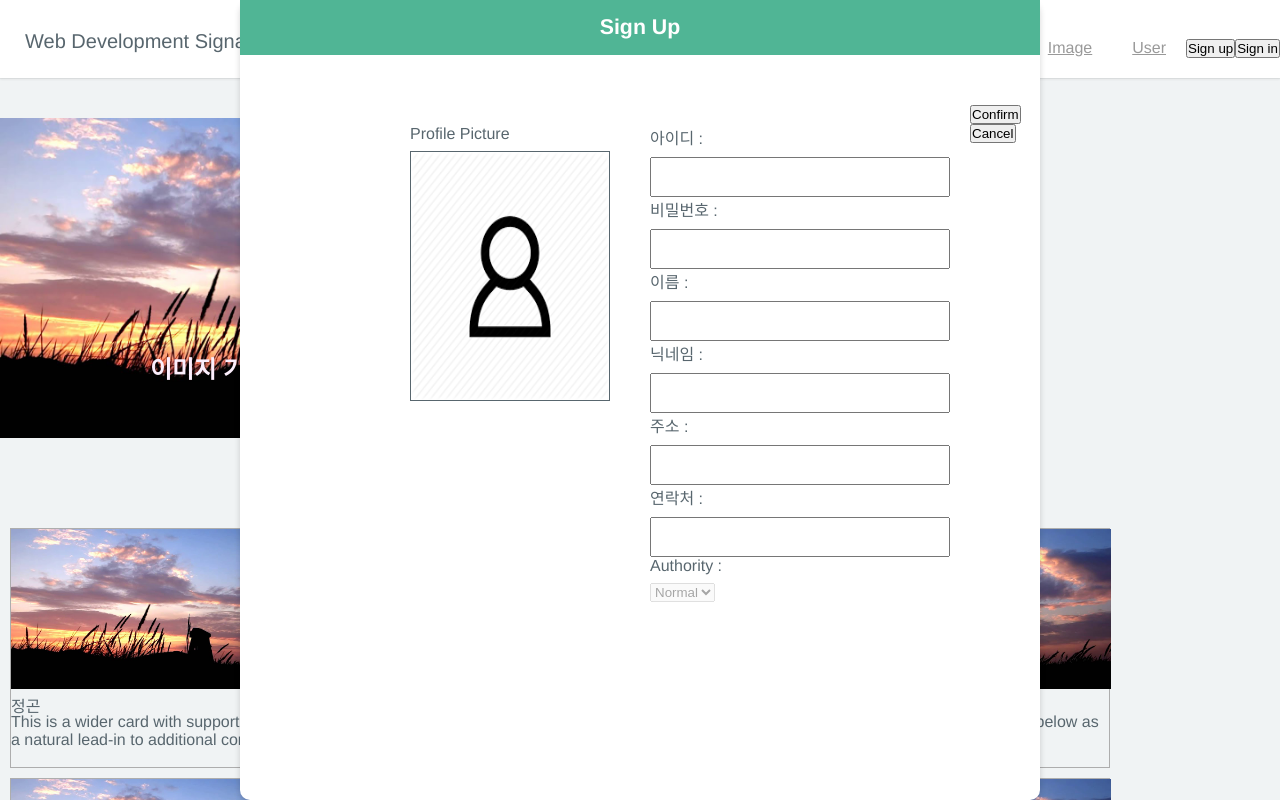
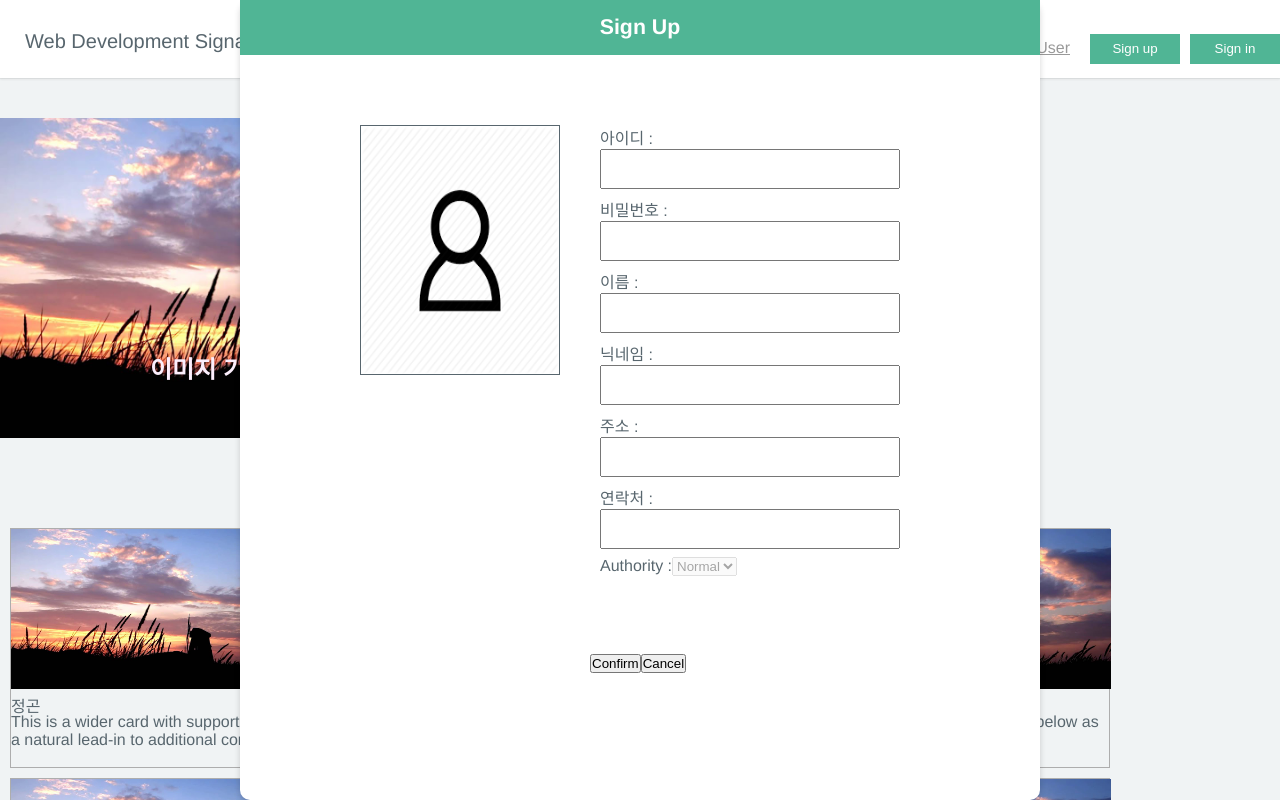
Before and after one commit to haydenbang/wds-client, a React (Create React App) app: page /main in a window 1280 px wide. Both pictures are taken after a click on the button "Sign up". Shown: the top 800 px of the page. Built offline with nearby package versions, Linux system fonts and the light colour scheme.

Commit message:
[SPRINT2][youngeun]eslint 수정 및 header 버튼 css 수정

```diff
--- a/src/pages/users/UserModal.css
+++ b/src/pages/users/UserModal.css
@@ -24,9 +24,10 @@ p.wds-userModal__title_text {
 }
 
 .wds-userModal__content {
+  display: flex;
   margin-top: 50px;
-  margin-left: 150px;
-  margin-right: 70px;
+  margin-left: 100px;
+  margin-right: 100px;
   margin-bottom: 50px;
 }
 
--- a/src/pages/users/UserModal.js
+++ b/src/pages/users/UserModal.js
@@ -1,24 +1,40 @@
-import React, { Component } from 'react';
-import { FaEdit } from 'react-icons/fa';
-import { connect } from 'react-redux';
-import './UserModal.css';
-import PropTypes from 'prop-types';
-import { createUser } from '../../actions';
+import React, { Component } from "react";
+import { FaEdit } from "react-icons/fa";
+import { connect } from "react-redux";
+import "./UserModal.css";
+import PropTypes from "prop-types";
+import { createUser } from "../../redux/actions";
 
-const authorityValue = ['Owner', 'Admin', 'Normal'];
+const authorityValue = ["Owner", "Admin", "Normal"];
 class UserModal extends Component {
   constructor(props) {
     super(props);
     this.state = {
       showDefaultPreview: true,
-      defaultImg: '/images/default_profile.png',
-      imagePreviewUrl: '',
+      defaultImg: "/images/default_profile.png",
+      imagePreviewUrl: ""
     };
   }
 
-  handleSubmit = () => {
-    // handleCloseSignupModal();
+  // handleSubmit = () => {
+  //   // handleCloseSignupModal();
+  //   const { id, pass, name, nickname, address, tel, imgFile } = this.state;
+  //   const user = {
+  //     id,
+  //     pass,
+  //     name,
+  //     nickname,
+  //     address,
+  //     tel,
+  //     photo: imgFile,
+  //   };
+  //   createUser(user);
+  // };
+
+  handleClickConfirm = () => {
+    console.log("click");
     const { id, pass, name, nickname, address, tel, imgFile } = this.state;
+    const { createUserConnect } = this.props;
     const user = {
       id,
       pass,
@@ -26,24 +42,11 @@ class UserModal extends Component {
       nickname,
       address,
       tel,
-      photo: imgFile,
-    };
-    createUser(user);
+      photo: imgFile
     };
 
-  // handleClickConfirm = () => {
-  //   // handleCloseSignupModal();
-  //   const user = {
-  //     id: this.state.id,
-  //     pass: this.state.pass,
-  //     name: this.state.name,
-  //     nickname: this.state.nickname,
-  //     address: this.state.address,
-  //     tel: this.state.tel,
-  //     photo: this.state.imgFile,
-  //   };
-  //   createUser(user);
-  // };
+    createUserConnect(user);
+  };
 
   handleClickCancel = () => {
     const { handleCloseSignupModal } = this.props;
@@ -54,7 +57,7 @@ class UserModal extends Component {
     this.fileElement.click();
   };
 
-  handleImageChange = (e) => {
+  handleImageChange = e => {
     e.preventDefault();
 
     const reader = new FileReader();
@@ -64,7 +67,7 @@ class UserModal extends Component {
       this.setState({
         imgFile,
         imagePreviewUrl: reader.result,
-        showDefaultPreview: false,
+        showDefaultPreview: false
       });
     };
 
@@ -75,37 +78,37 @@ class UserModal extends Component {
 
   handleIdChange = ({ target: { value } }) => {
     this.setState({
-      id: value,
+      id: value
     });
   };
 
   handlePassChange = ({ target: { value } }) => {
     this.setState({
-      pass: value,
+      pass: value
     });
   };
 
   handleNameChange = ({ target: { value } }) => {
     this.setState({
-      name: value,
+      name: value
     });
   };
 
   handleNicknameChange = ({ target: { value } }) => {
     this.setState({
-      nickname: value,
+      nickname: value
     });
   };
 
   handleAddressChange = ({ target: { value } }) => {
     this.setState({
-      address: value,
+      address: value
     });
   };
 
   handlePhoneChange = ({ target: { value } }) => {
     this.setState({
-      tel: value,
+      tel: value
     });
   };
 
@@ -115,7 +118,7 @@ class UserModal extends Component {
   //   });
   // };
 
-  handleEditImgKeyDown = (e) => {
+  handleEditImgKeyDown = e => {
     // keycode 69 : e
     if (e.keyCode() === 69) {
       this.handleImageChange(e);
@@ -136,10 +139,11 @@ class UserModal extends Component {
       handleAddressChange,
       handlePhoneChange,
       handleEditImgKeyDown,
+      handleClickConfirm
       // handleAuthorityChange,
-      handleSubmit,
+      // handleSubmit,
     } = this;
-    const modalTitle = isSignUp ? 'Sign Up' : 'User Detail';
+    const modalTitle = isSignUp ? "Sign Up" : "User Detail";
 
     // const showImage = () => {
     //   {showDefaultPreview ? (
@@ -158,15 +162,13 @@ class UserModal extends Component {
       <>
         {isOpen ? (
           <div className="wds-userModal__Modal">
-            <form onSubmit={handleSubmit}>
+            {/* <form onSubmit={handleSubmit}> */}
+            <form>
               <div className="wds-userModal__title">
                 <p className="wds-userModal__title_text">{modalTitle}</p>
               </div>
               <div className="wds-userModal__content">
                 <div className="wds-userModal__profile">
-                  <label htmlFor="img" className="wds-userModal">
-                    Profile Picture
-                  </label>
                   <div className="wds-userModal__picture_area">
                     {showDefaultPreview ? (
                       <img
@@ -193,7 +195,7 @@ class UserModal extends Component {
                         type="file"
                         id="file"
                         name="file"
-                        ref={(input) => {
+                        ref={input => {
                           this.fileElement = input;
                         }}
                         onChange={handleImageChange}
@@ -205,7 +207,6 @@ class UserModal extends Component {
                 <div className="wds-userModal__inputs">
                   <label htmlFor="id" className="wds-userModal">
                     아이디 :
-                  </label>
                     <input
                       className="wds-userModal"
                       type="text"
@@ -213,10 +214,10 @@ class UserModal extends Component {
                       name="id"
                       onChange={handleIdChange}
                     />
+                  </label>
 
                   <label htmlFor="password" className="wds-userModal">
                     비밀번호 :
-                  </label>
                     <input
                       className="wds-userModal"
                       type="text"
@@ -224,10 +225,10 @@ class UserModal extends Component {
                       name="password"
                       onChange={handlePassChange}
                     />
+                  </label>
 
                   <label htmlFor="name" className="wds-userModal">
                     이름 :
-                  </label>
                     <input
                       className="wds-userModal"
                       type="text"
@@ -235,10 +236,10 @@ class UserModal extends Component {
                       name="user_name"
                       onChange={handleNameChange}
                     />
+                  </label>
 
                   <label htmlFor="nickname" className="wds-userModal">
                     닉네임 :
-                  </label>
                     <input
                       className="wds-userModal"
                       type="text"
@@ -246,10 +247,10 @@ class UserModal extends Component {
                       name="nickname"
                       onChange={handleNicknameChange}
                     />
+                  </label>
 
                   <label htmlFor="address" className="wds-userModal">
                     주소 :
-                  </label>
                     <input
                       className="wds-userModal"
                       type="text"
@@ -257,10 +258,10 @@ class UserModal extends Component {
                       name="address"
                       onChange={handleAddressChange}
                     />
+                  </label>
 
                   <label htmlFor="phone" className="wds-userModal">
                     연락처 :
-                  </label>
                     <input
                       className="wds-userModal"
                       type="text"
@@ -268,26 +269,28 @@ class UserModal extends Component {
                       name="phone"
                       onChange={handlePhoneChange}
                     />
+                  </label>
 
                   <label htmlFor="authority" className="wds-userModal">
                     Authority :
-                  </label>
                     {/* <select disabled onChange={handleAuthorityChange}> */}
                     <select disabled id="authority">
-                    {authorityValue.map((data) => (
-                      <option value={data} selected={data === 'Normal'}>
+                      {authorityValue.map(data => (
+                        <option value={data} selected={data === "Normal"}>
                           {data}
                         </option>
                       ))}
                     </select>
+                  </label>
                 </div>
               </div>
               <div className="wds-userModal__button-wrap">
-                <button type="submit"> Confirm </button>
+                <button type="button" onClick={handleClickConfirm}>
+                  Confirm
+                </button>
                 <button type="button" onClick={handleClickCancel}>
-                  {' '}
-                  Cancel
-                  {' '}
+                  {" "}
+                  Cancel{" "}
                 </button>
               </div>
             </form>
@@ -302,8 +305,7 @@ UserModal.propTypes = {
   handleCloseSignupModal: PropTypes.oneOfType([PropTypes.func]).isRequired,
   isOpen: PropTypes.oneOfType([PropTypes.bool]).isRequired,
   isSignUp: PropTypes.oneOfType([PropTypes.bool]).isRequired,
+  createUserConnect: PropTypes.oneOfType([PropTypes.func]).isRequired
 };
 
-const mapStateToProps = (state) => state.user;
-
-export default connect(mapStateToProps, { createUser })(UserModal);
+export default connect(null, { createUserConnect: createUser })(UserModal);
--- a/src/shared/main/MainHeader.css
+++ b/src/shared/main/MainHeader.css
@@ -23,9 +23,26 @@
   list-style: none;
   line-height: 60px;
   padding: 0 20px;
-    color: rgba(0,0,0,0.4);
+  color: rgba(0, 0, 0, 0.4);
 }
 
 .wds-header-link-btn:hover {
-    color: rgba(0,0,0,0.8);
+  color: rgba(0, 0, 0, 0.8);
 }
+
+.wds-header-signup-btn {
+  width: 90px;
+  height: 30px;
+  background: #50b595;
+  color: white;
+  border: 0px;
+}
+
+.wds-header-signin-btn {
+  width: 90px;
+  height: 30px;
+  background: #50b595;
+  color: white;
+  border: 0px;
+  margin-left: 10px;
+}
--- a/src/shared/main/MainHeader.js
+++ b/src/shared/main/MainHeader.js
@@ -1,16 +1,16 @@
-import React, { Component } from 'react';
-import { Link } from 'react-router-dom';
-import PropTypes from 'prop-types';
-import UserModal from '../../pages/users/UserModal';
+import React, { Component } from "react";
+import { Link } from "react-router-dom";
+import PropTypes from "prop-types";
+import UserModal from "../../pages/users/UserModal";
 
-import './MainHeader.css';
+import "./MainHeader.css";
 
 class MainHeader extends Component {
   constructor(props) {
     super(props);
 
     this.state = {
-      title: 'Web Development Signature',
+      title: "Web Development Signature"
     };
   }
 
@@ -40,10 +40,16 @@ class MainHeader extends Component {
           <Link className="wds-header-link-btn" to="/user">
             User
           </Link>
-          <button type="button" onClick={handleClickSignUp}>
+          <button
+            type="button"
+            onClick={handleClickSignUp}
+            className="wds-header-signup-btn"
+          >
             Sign up
           </button>
-          <button type="button">Sign in</button>
+          <button type="button" className="wds-header-signin-btn">
+            Sign in
+          </button>
         </div>
         <UserModal
           isOpen={signUpModalStatus}
@@ -58,6 +64,6 @@ class MainHeader extends Component {
 MainHeader.propTypes = {
   handleOpenSignupModal: PropTypes.oneOfType([PropTypes.func]).isRequired,
   handleCloseSignupModal: PropTypes.oneOfType([PropTypes.func]).isRequired,
-  signUpModalStatus: PropTypes.oneOfType([PropTypes.bool]).isRequired,
+  signUpModalStatus: PropTypes.oneOfType([PropTypes.bool]).isRequired
 };
 export default MainHeader;
```
Also changed, not shown: src/container/UserContainer.js (+9 -6 lines). Lines whose indentation alone changed are shown as unchanged.
